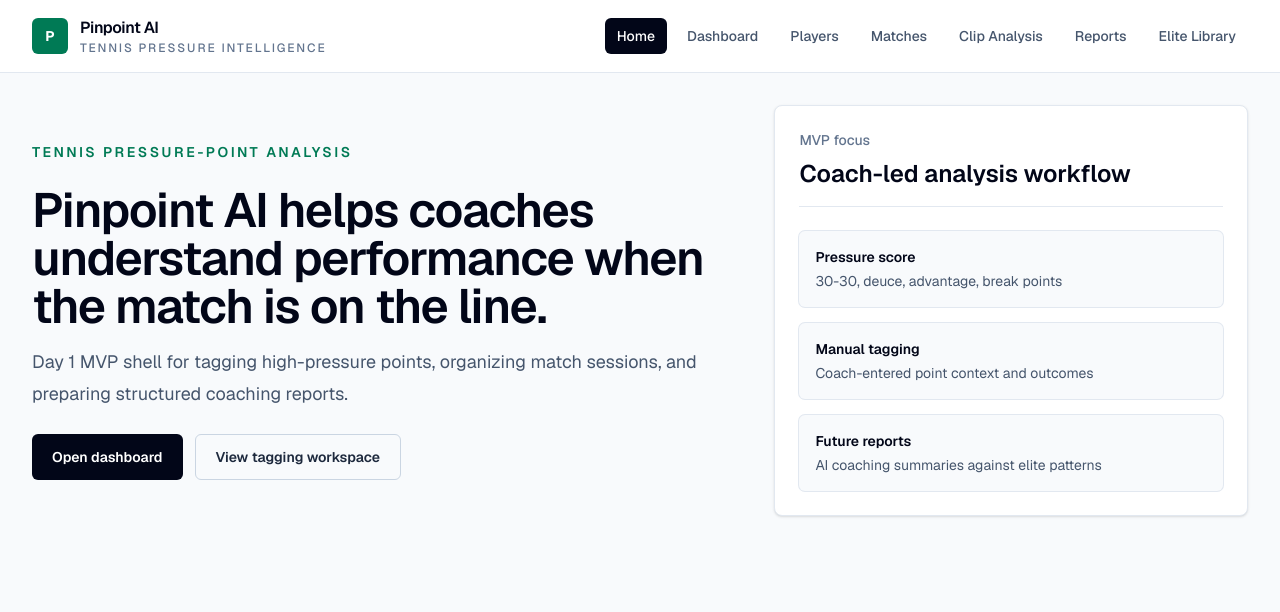
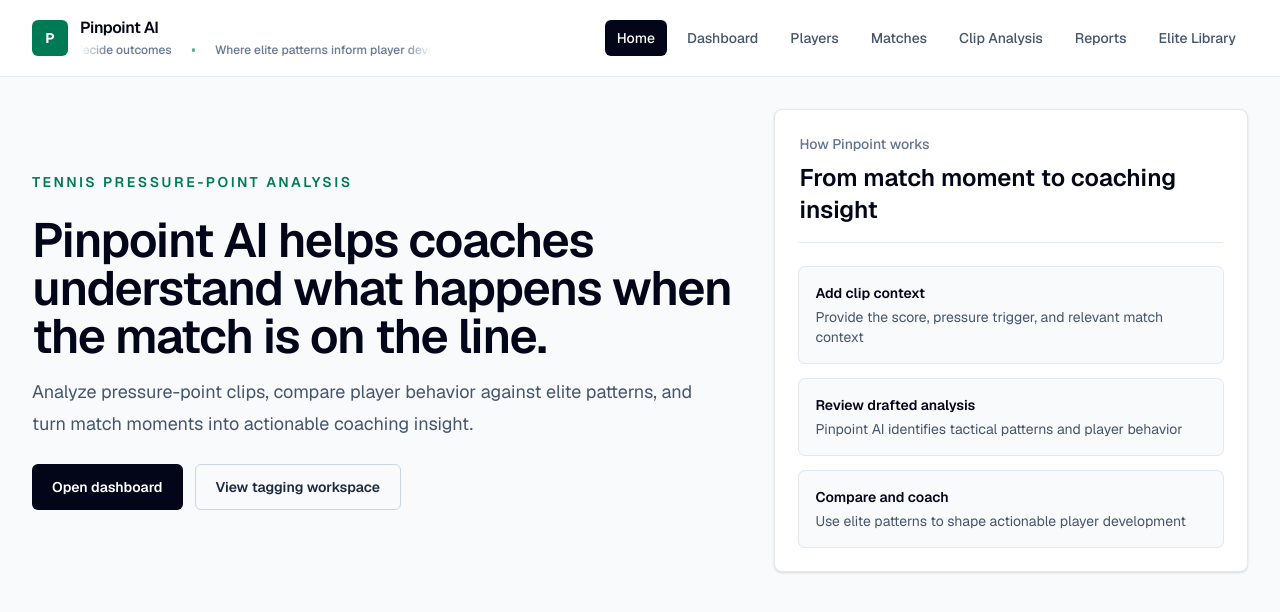
Before and after one commit to RaahimVeqar/Pinpoint-AI, a Next.js app: page / in a window 1280 px wide. Shown: the top 612 px of the page. Built offline with nearby package versions, Linux system fonts and the light colour scheme.

Commit message:
Polish UI branding and tagline

```diff
--- a/src/app/dashboard/page.tsx
+++ b/src/app/dashboard/page.tsx
@@ -22,7 +22,7 @@
     <PageShell
       eyebrow="Coach workspace"
       title="Dashboard"
-      description="A simple operating view of roster activity, tagged pressure points, and report readiness."
+      description="Track player activity, review drafted pressure-point analysis, and move coaching insights into reports."
     >
       <div className="grid gap-4 md:grid-cols-2 xl:grid-cols-4">
         {[
--- a/src/app/globals.css
+++ b/src/app/globals.css
@@ -17,3 +17,62 @@
   color: var(--foreground);
   font-family: var(--font-geist-sans), Arial, Helvetica, sans-serif;
 }
+.tagline-marquee {
+  display: block;
+  width: min(72vw, 22rem);
+  overflow: hidden;
+  color: #64748b;
+  font-size: 0.75rem;
+  font-weight: 500;
+  line-height: 1.25rem;
+  mask-image: linear-gradient(to right, transparent, black 8%, black 92%, transparent);
+}
+
+.tagline-marquee__track {
+  display: flex;
+  width: max-content;
+  animation: tagline-scroll 30s linear infinite;
+  will-change: transform;
+}
+
+.tagline-marquee__group {
+  display: flex;
+  flex-shrink: 0;
+  align-items: center;
+  gap: 1.25rem;
+  padding-right: 1.25rem;
+}
+
+.tagline-marquee__item {
+  display: flex;
+  align-items: center;
+  white-space: nowrap;
+}
+
+.tagline-marquee__item::after {
+  width: 0.2rem;
+  height: 0.2rem;
+  margin-left: 1.25rem;
+  border-radius: 9999px;
+  background: #047857;
+  content: "";
+  opacity: 0.65;
+}
+
+@keyframes tagline-scroll {
+  to {
+    transform: translateX(-50%);
+  }
+}
+
+@media (prefers-reduced-motion: reduce) {
+  .tagline-marquee__track {
+    animation: none;
+  }
+
+  .tagline-marquee__group:not(:first-child),
+  .tagline-marquee__item:not(:first-child),
+  .tagline-marquee__item::after {
+    display: none;
+  }
+}
--- a/src/app/layout.tsx
+++ b/src/app/layout.tsx
@@ -15,7 +15,7 @@
 
 export const metadata: Metadata = {
   title: "Pinpoint AI",
-  description: "Tennis pressure-point analysis for coaches.",
+  description: "Analyzing the moments that decide outcomes through pressure-point insight for coaches.",
 };
 
 export default function RootLayout({
--- a/src/app/page.tsx
+++ b/src/app/page.tsx
@@ -9,12 +9,12 @@
         </p>
         <div className="space-y-4">
           <h1 className="max-w-3xl text-4xl font-semibold tracking-tight text-slate-950 sm:text-5xl">
-            Pinpoint AI helps coaches understand performance when the match is
+            Pinpoint AI helps coaches understand what happens when the match is
             on the line.
           </h1>
           <p className="max-w-2xl text-lg leading-8 text-slate-600">
-            Day 1 MVP shell for tagging high-pressure points, organizing match
-            sessions, and preparing structured coaching reports.
+            Analyze pressure-point clips, compare player behavior against elite
+            patterns, and turn match moments into actionable coaching insight.
           </p>
         </div>
         <div className="flex flex-col gap-3 sm:flex-row">
@@ -34,16 +34,16 @@
       </div>
       <div className="rounded-lg border border-slate-200 bg-white p-6 shadow-sm">
         <div className="border-b border-slate-200 pb-4">
-          <p className="text-sm font-medium text-slate-500">MVP focus</p>
+          <p className="text-sm font-medium text-slate-500">How Pinpoint works</p>
           <h2 className="mt-2 text-2xl font-semibold text-slate-950">
-            Coach-led analysis workflow
+            From match moment to coaching insight
           </h2>
         </div>
         <dl className="mt-6 grid gap-4">
           {[
-            ["Pressure score", "30-30, deuce, advantage, break points"],
-            ["Manual tagging", "Coach-entered point context and outcomes"],
-            ["Future reports", "AI coaching summaries against elite patterns"],
+            ["Add clip context", "Provide the score, pressure trigger, and relevant match context"],
+            ["Review drafted analysis", "Pinpoint AI identifies tactical patterns and player behavior"],
+            ["Compare and coach", "Use elite patterns to shape actionable player development"],
           ].map(([label, value]) => (
             <div
               key={label}
--- a/src/app/reports/page.tsx
+++ b/src/app/reports/page.tsx
@@ -30,7 +30,7 @@
     <PageShell
       eyebrow="Coaching output"
       title="Reports"
-      description="Preview coach-ready summaries using mock match data and comparison anchors from the current elite pressure library."
+      description="Review coach-ready summaries built from pressure-point analysis and comparison anchors in the elite library."
     >
       <div className="grid gap-6 xl:grid-cols-[320px_1fr]">
         <aside className="rounded-lg border border-slate-200 bg-white p-4 shadow-sm">
@@ -149,7 +149,7 @@
               Current elite pressure library comparisons
             </h3>
             <p className="mt-2 text-sm leading-6 text-slate-700">
-              Compared with the current elite pressure library, the closest comparison patterns are: {report.eliteComparisons.join(" | ")}. These are coaching references from a limited, curated sample—not claims about what an elite player would always do.
+              Compared with the elite pressure library, the closest patterns are: {report.eliteComparisons.join(" | ")}. These references inform coaching judgment rather than prescribing what an elite player would always do.
             </p>
           </div>
 
@@ -160,7 +160,7 @@
                   Pressure Points Analyzed
                 </h3>
                 <p className="mt-1 text-sm text-slate-600">
-                  Individual tagged points connected to this mock report.
+                  Individual pressure points supporting this coaching report.
                 </p>
               </div>
               <p className="text-sm font-medium text-slate-500">
--- a/src/components/site-navigation.tsx
+++ b/src/components/site-navigation.tsx
@@ -16,10 +16,16 @@
 export function SiteNavigation() {
   const pathname = usePathname();
 
+  const taglinePhrases = [
+    "Analyzing the moments that decide outcomes",
+    "Where elite patterns inform player development",
+    "Turning pressure points into coaching insight",
+  ];
+
   return (
     <header className="border-b border-slate-200 bg-white">
       <nav className="mx-auto flex max-w-7xl flex-col gap-4 px-4 py-4 sm:px-6 lg:flex-row lg:items-center lg:justify-between lg:px-8">
-        <Link href="/" className="flex items-center gap-3">
+        <Link href="/" className="flex min-w-0 items-center gap-3">
           <span className="flex h-9 w-9 items-center justify-center rounded-md bg-emerald-700 text-sm font-bold text-white">
             P
           </span>
@@ -27,8 +33,18 @@
             <span className="block text-base font-semibold tracking-tight text-slate-950">
               Pinpoint AI
             </span>
-            <span className="block text-xs font-medium uppercase tracking-[0.16em] text-slate-500">
-              Tennis pressure intelligence
+            <span className="tagline-marquee" aria-label={taglinePhrases[0]}>
+              <span className="tagline-marquee__track" aria-hidden="true">
+                {[0, 1].map((copy) => (
+                  <span className="tagline-marquee__group" key={copy}>
+                    {taglinePhrases.map((phrase) => (
+                      <span className="tagline-marquee__item" key={phrase}>
+                        {phrase}
+                      </span>
+                    ))}
+                  </span>
+                ))}
+              </span>
             </span>
           </span>
         </Link>
```
Also changed, not shown: src/app/elite-library/page.tsx (+10 -10 lines), src/app/tagging/page.tsx (+5 -5 lines).
